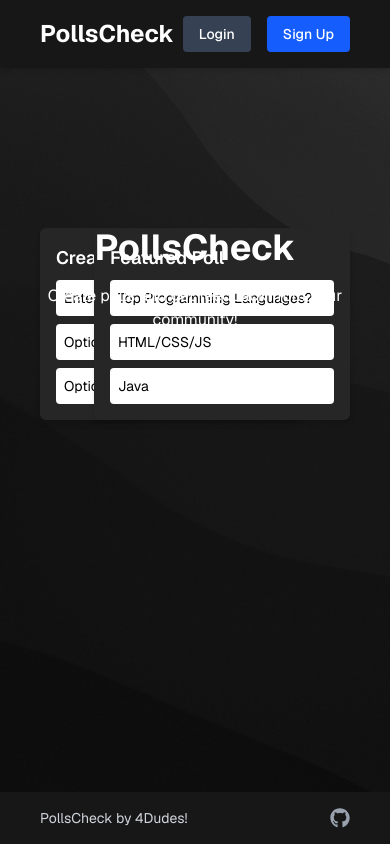
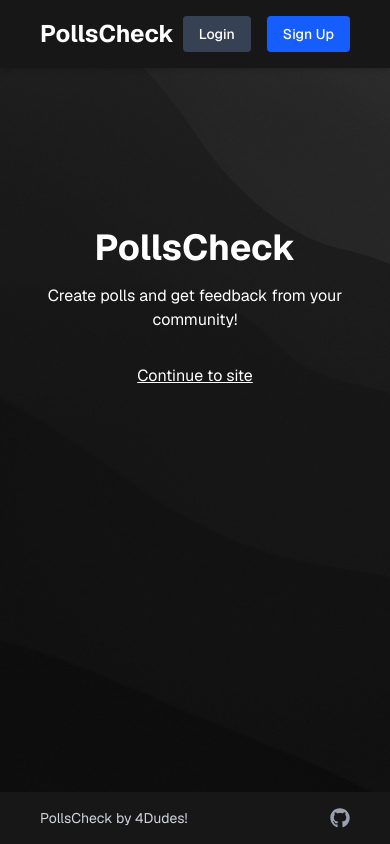
Before and after one commit to Tatertot717/WebApp, a Next.js app in the folder webapp/: page / in a window 390 px wide. Built offline with nearby package versions, Linux system fonts and the light colour scheme; no server answers.

Commit message:
Welcome page scaling

```diff
--- a/webapp/src/components/pages/WelcomePage.tsx
+++ b/webapp/src/components/pages/WelcomePage.tsx
@@ -15,7 +15,7 @@ const WelcomePage = () => {
         <div className="flex flex-col items-center justify-center text-white relative mt-20">
           {/* Create A Poll Card */}
           <Link href="/create-poll">
-          <div className="absolute top-20 left-10 bg-neutral-800 p-4 rounded-md shadow-md w-64">
+            <div className="hidden md:block absolute top-20 left-10 bg-neutral-800 p-4 rounded-md shadow-md w-64">
               <h2 className="text-lg font-semibold mb-2">Create A Poll</h2>
               <div className="bg-white text-black p-2 rounded-sm mb-2 text-sm">
                 Enter poll question here
@@ -30,7 +30,7 @@ const WelcomePage = () => {
           </Link>
           {/* Featured Poll Card */}
           <Link href="/polls">
-          <div className="absolute top-20 right-10 bg-neutral-800 p-4 rounded-md shadow-md w-64">
+            <div className="hidden md:block absolute top-20 right-10 bg-neutral-800 p-4 rounded-md shadow-md w-64">
               <h2 className="text-lg font-semibold mb-2">Featured Poll</h2>
               <div className="bg-white text-black p-2 rounded-sm mb-2 text-sm">
                 Top Programming Languages?
```
Lines whose indentation alone changed are shown as unchanged.
